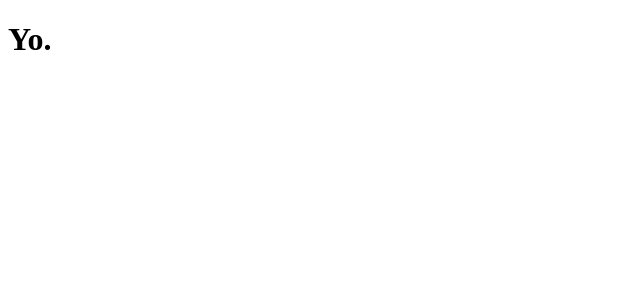
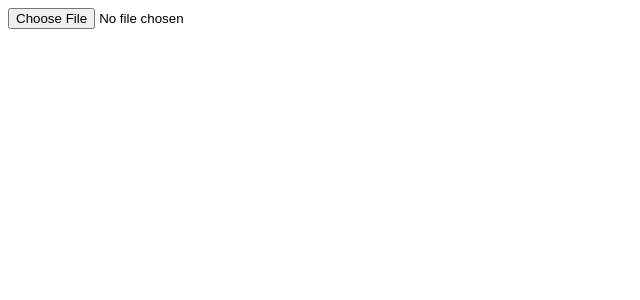
Before and after one commit to mwmccarthy/smc2sfc2, a React app: page / in a window 1280 px wide. Shown: the top 300 px of the page, without its empty margins (0-640 px from the left). Built offline with nearby package versions, Linux system fonts and the light colour scheme; the HTML template or start-up script is replaced by a standard one.

Commit message:
Add React file selection

```diff
--- a/static/src/components/App.tsx
+++ b/static/src/components/App.tsx
@@ -1,14 +1,66 @@
 import * as React from "react";
+import { FileField } from "./FileField";
 
 export interface AppProps {};
-export interface AppState {};
+export interface AppState {
+    roms: File[]
+};
 
 export class App extends React.Component<AppProps, AppState> {
     constructor() {
         super();
+        this.state = {
+            roms: []
+        };
+    }
+
+    handleFileChange(e: React.FormEvent<HTMLInputElement>) {
+        const roms = this.state.roms.slice();
+        const rom = e.currentTarget.files[0];
+        this.setState({
+            roms: roms.concat(rom)
+        })
+        return;
     }
 
     render() {
-        return <h1>Yo.</h1>;
+        const roms = this.state.roms.map((rom) => {
+            return (
+                <li>{rom.name}</li>
+            );
+        });
+
+        return (
+            <div>
+                <FileField
+                    onChange={(e: React.FormEvent<HTMLInputElement>) => {
+                        return this.handleFileChange(e)
+                    }}
+                />
+                <ol>{roms}</ol>
+            </div>
+        );
     }
 }
+
+// const form: HTMLElement = document.getElementById("convert-form");
+
+// form.addEventListener("submit", function(event: Event): void {
+
+//     event.preventDefault();
+
+//     const rom: File = this['file-field'].files[0];
+//     const reader: FileReader = new FileReader();
+
+//     this['file-field'].value = "";
+
+//     reader.addEventListener("load", function(): void {
+//         const buffer: ArrayBuffer = this.result;
+//         console.log('Do some stuff.');
+//         // Do some stuff.
+//     });
+
+//     if (rom instanceof File) {
+//         reader.readAsArrayBuffer(rom);
+//     }
+// });
--- /dev/null
+++ b/static/src/components/FileField.tsx
@@ -0,0 +1,15 @@
+import * as React from "react";
+
+export interface FileFieldProps {
+    onChange: Function
+};
+
+export function FileField(props: FileFieldProps) {
+    return (
+        <input
+            className="file-field"
+            type="file"
+            onChange={(e) => props.onChange(e)}
+        />
+    );
+}
--- a/templates/index.html
+++ b/templates/index.html
@@ -13,6 +13,6 @@
         <script src="https://cdnjs.cloudflare.com/ajax/libs/react/15.4.2/react-dom.min.js"></script>
 
         <!-- Main -->
-        <script src="./static/dist/bundle.js"></script>
+        <script src="{{'./static/dist/' + assets.index.js}}"></script>
     </body>
 </html>
--- a/webpack.config.js
+++ b/webpack.config.js
@@ -1,7 +1,11 @@
+const path = require('path');
+const AssetsPlugin = require('assets-webpack-plugin');
+const assetsPluginInstance = new AssetsPlugin();
+
 module.exports = {
-    entry: "./static/src/index.tsx",
+    entry: {index: "./static/src/index.tsx"},
     output: {
-        filename: "bundle.js",
+        filename: "bundle.[hash].js",
         path: __dirname + "/static/dist"
     },
 
@@ -33,4 +37,6 @@ module.exports = {
         "react": "React",
         "react-dom": "ReactDOM"
     },
+
+    plugins: [assetsPluginInstance]
 };
```
Also changed, not shown: package.json (+11 -2 lines), static/src/index.tsx (+0 -21 lines), 2 other files (tests, documents, lock files or other folders).
